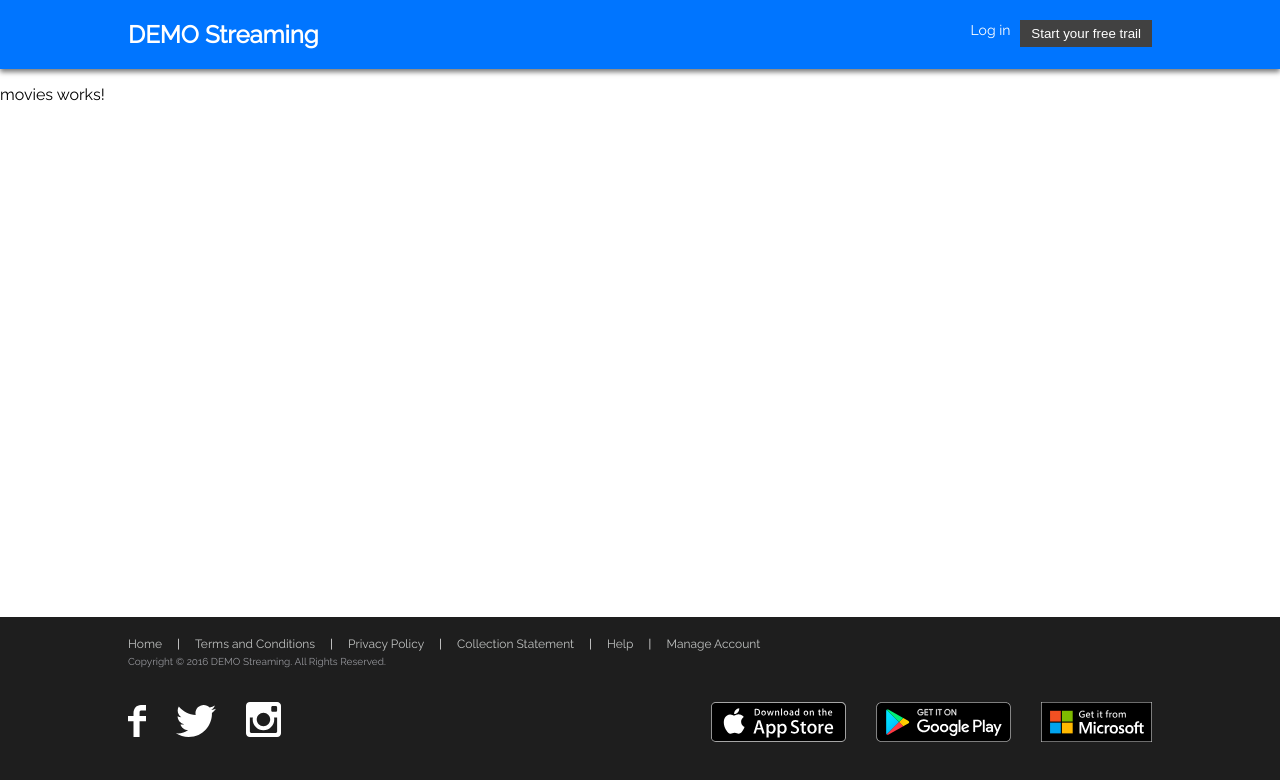
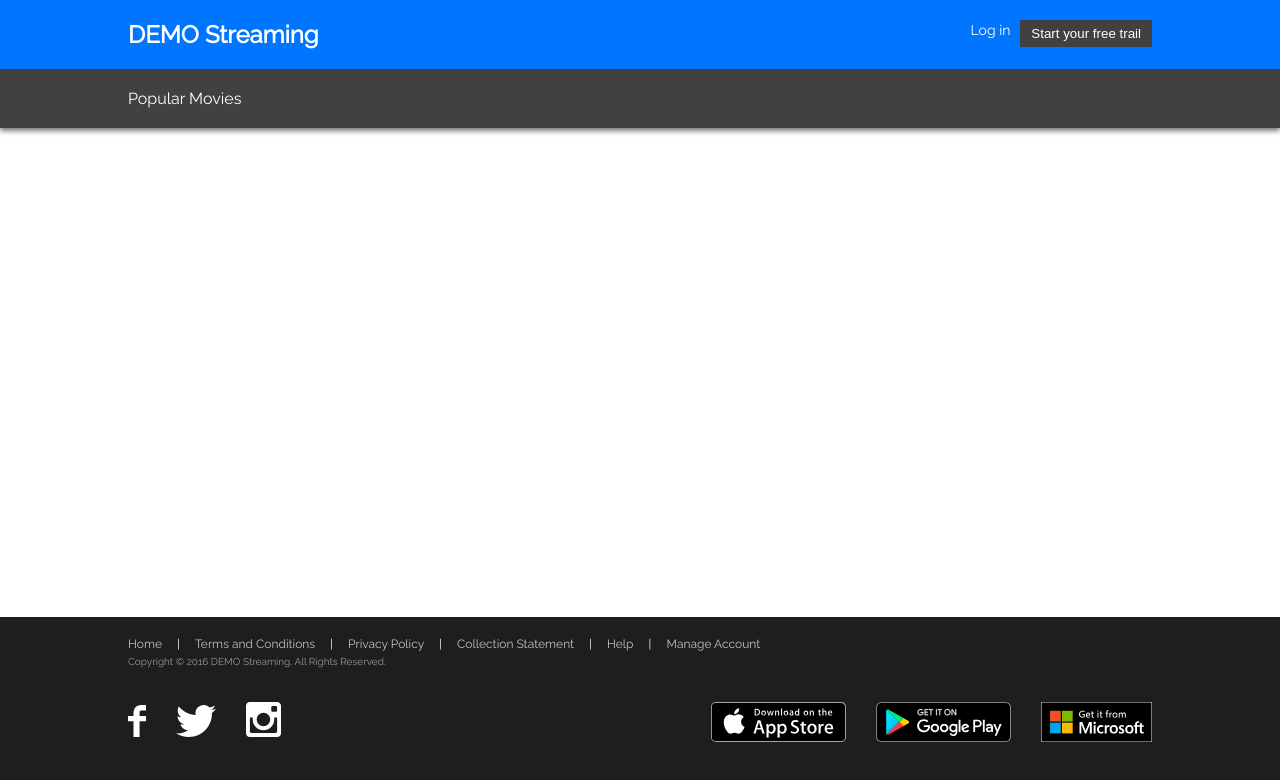
Before and after one commit to bgordon01/video-streamer, an Angular app: page /movies in a window 1280 px wide. Shown: the top 780 px of the page. Built offline with nearby package versions, Linux system fonts and the light colour scheme.

Commit message:
Added base styling for the movies and series components

```diff
--- a/src/app/movies/movies.component.css
+++ b/src/app/movies/movies.component.css
@@ -0,0 +1,18 @@
+.content {
+	display: flex;
+	flex-direction: column;
+}
+
+.header {
+	color: #ffffff;
+	padding: 20px 10%;
+	background-color: #414141;
+	transition: background-color 1s linear;
+	flex: 1 1;
+	box-shadow: 0px 3px 5px 0px rgba(120,120,120,1);
+}
+
+.main {
+	flex: 1 1;
+	padding: 20px 10%;
+}
--- a/src/app/movies/movies.component.html
+++ b/src/app/movies/movies.component.html
@@ -1,3 +1,8 @@
-<p>
-  movies works!
-</p>
+<div class="content">
+	<div class="header">
+		Popular Movies
+	</div>
+	<div class="main">
+
+	</div>
+</div>
--- a/src/app/series/series.component.css
+++ b/src/app/series/series.component.css
@@ -0,0 +1,18 @@
+.content {
+	display: flex;
+	flex-direction: column;
+}
+
+.header {
+	color: #ffffff;
+	padding: 20px 10%;
+	background-color: #414141;
+	transition: background-color 1s linear;
+	flex: 1 1;
+	box-shadow: 0px 3px 5px 0px rgba(120,120,120,1);
+}
+
+.main {
+	flex: 1 1;
+	padding: 20px 10%;
+}
--- a/src/app/series/series.component.html
+++ b/src/app/series/series.component.html
@@ -1,3 +1,8 @@
-<p>
-  series works!
-</p>
+<div class="content">
+		<div class="header">
+			Popular Series
+		</div>
+		<div class="main">
+
+		</div>
+	</div>
```
